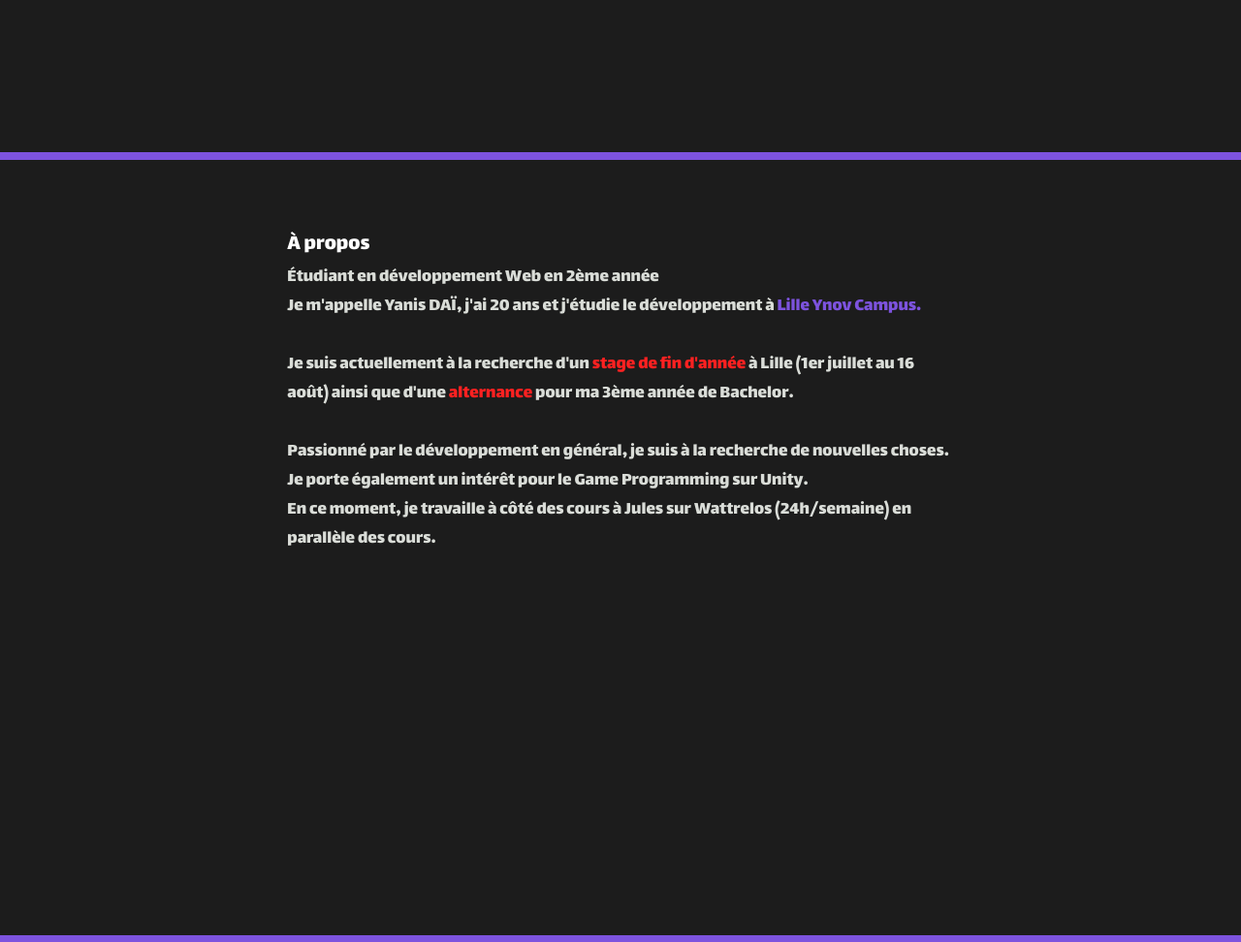
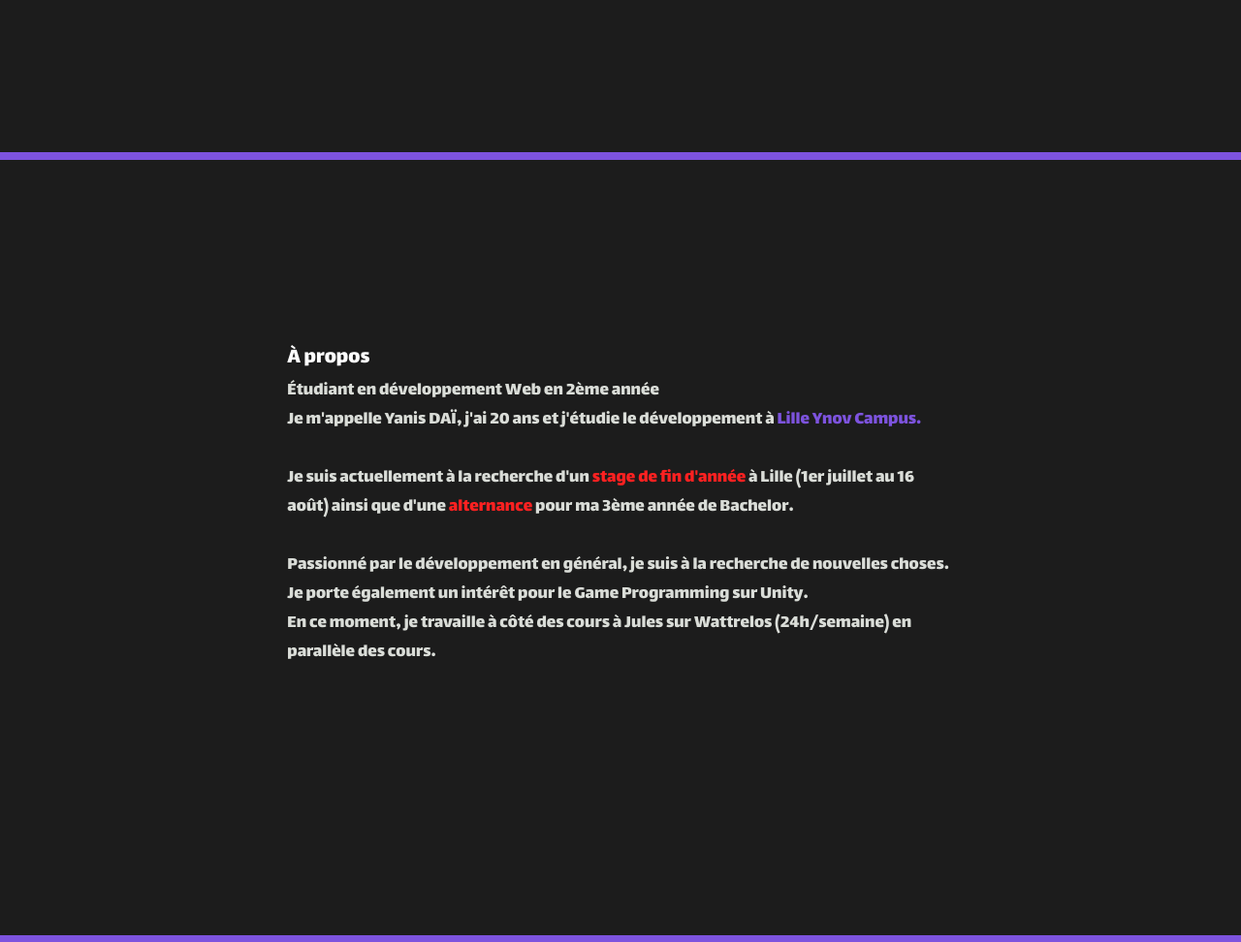
Before and after one commit to bisounours1111/portfolio, a Flask app: page / in a window 1280 px wide. Shown: the part 643-1615 px from the top of the page at 97% size. Run offline with Flask 3, Linux system fonts and the light colour scheme.

Commit message:
[~] modif css

```diff
--- a/static/style.css
+++ b/static/style.css
@@ -476,7 +476,6 @@ header {
 
 #desc1_container {
     width: 53.7vw;
-    height: 100%;
     display: inline-block;
     margin: 0;
 }
@@ -529,7 +528,7 @@ header {
     max-width: 40vh;
     max-height: 40vh;
 
-    background-image: url("/static/photo.jpg");
+    background-image: url("/static/photo.webp");
     background-size: cover;
     background-position: center;
     border-radius: 40%;
--- a/templates/index.html
+++ b/templates/index.html
@@ -48,11 +48,9 @@
         <div class="lightbar"></div>
     </div>
 
-    <div class="main" id="Propos" style="justify-content: center">
-        <div id="desc1_container">
-            <p class="flex_column">
-            </p>
-            <h1 class="fontsize_title2 fontw_100 color-text1" style="margin-top: 10%;">À propos</h1>
+    <div class="main" id="Propos" style="justify-content: center;">
+        <div id="desc1_container" style="position: absolute;top: 50%;left: 50%;transform: translate(-50%, -50%);">
+            <h1 class="fontsize_title2 fontw_100 color-text1">À propos</h1>
             <div class="height_50vh">
                 <h2 class="fontsize_desc fontw_100 color-text2">
                     Étudiant en développement Web en 2ème année <br>
@@ -171,10 +169,11 @@
         <div class="lightbar"></div>
     </div>
 
-    <div class="main center" id="Contact" style="flex-direction: column;">
+    <div class="main" id="Contact" style="flex-direction: column; ; justify-content: center;">
         <div class="contact-link">
             <a href="mailto: yan.dai@outlook.fr"><i class="bx bx-mail-send"></i></a>
-            <a href="https://www.linkedin.com/in/yanis-da%C3%AF-834443257/" target="_blank"><i class="bx bxl-linkedin-square"></i></a>
+            <a href="https://www.linkedin.com/in/yanis-da%C3%AF-834443257/" target="_blank"><i
+                    class="bx bxl-linkedin-square"></i></a>
             <a href="tel:+33646530903"><i class="bx bx-phone-call"></i></a>
         </div>
         <section class="contact">
```
Also changed, not shown: static/photo.webp (added).
